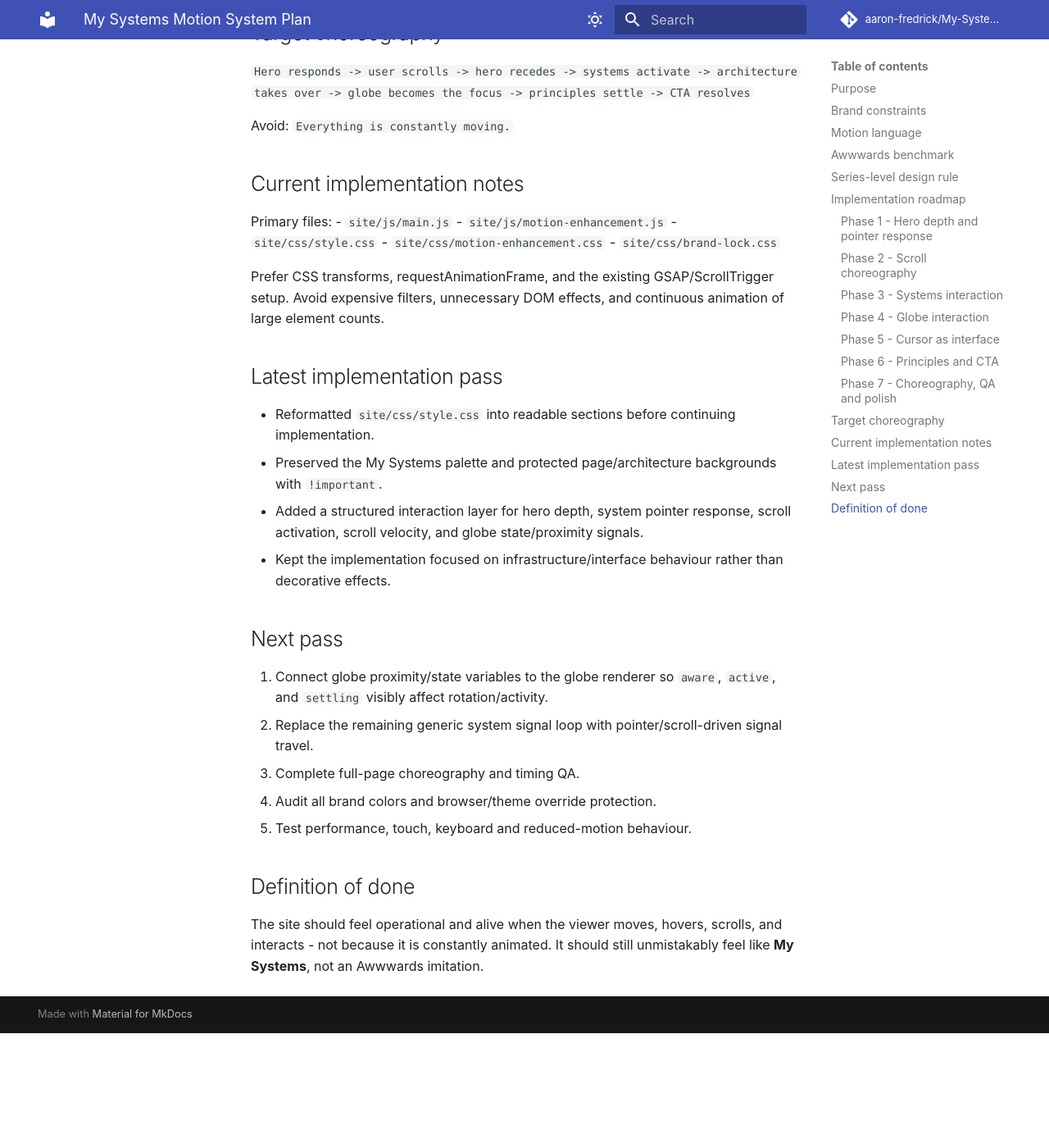
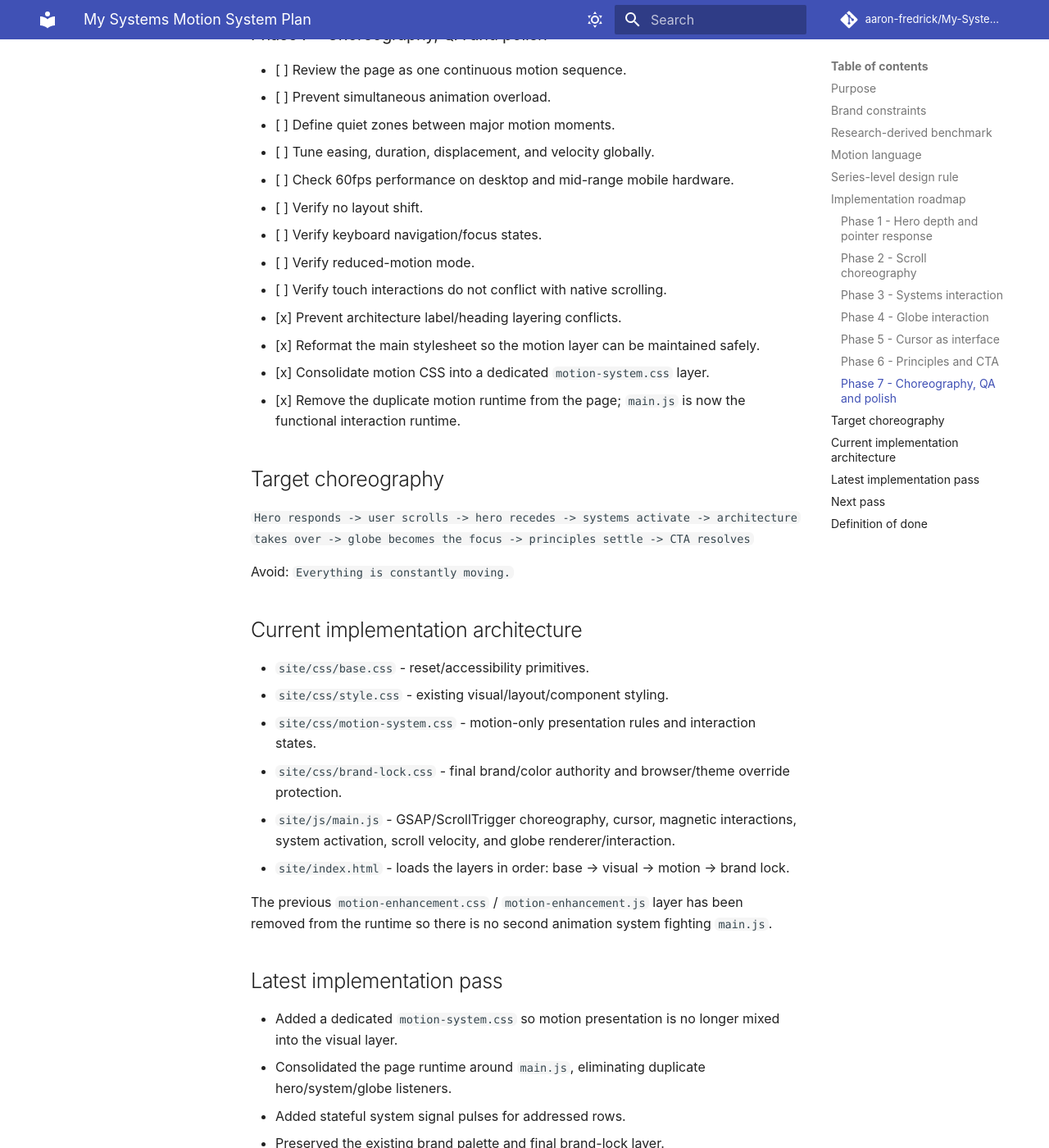
Before and after one commit to aaron-fredrick/My-Systems, an MkDocs documentation site: the page built from docs/MOTION_SYSTEM_PLAN.md, in a window 1280 px wide and 1400 px high, scrolled down 4096 px. Shown: the whole window at 82% size. Built offline with MkDocs 1.6.1 and Material for MkDocs 9.7.7, drawn with Linux system fonts in a browser that asks for light colours; comment, search, counter and statistics services are not loaded; before the commit the page ends 5356 px from its top, so only the background shows below that; some of the changed text lies outside the part shown.

Commit message:
docs: align motion plan with research and consolidated runtime

```diff
--- a/docs/MOTION_SYSTEM_PLAN.md
+++ b/docs/MOTION_SYSTEM_PLAN.md
@@ -16,15 +16,23 @@
 - Brand-sensitive colors remain protected by `site/css/brand-lock.css`; use `!important` where required to prevent browser/theme overrides.
 - Preserve `prefers-reduced-motion` and provide touch equivalents where interaction exists.
 
+## Research-derived benchmark
+Awwwards' current inspiration taxonomy repeatedly treats **scrolling, interaction design, microinteractions, parallax, responsive behaviour, storytelling, transitions, gestures, and 3D/WebGL** as separate quality dimensions. Recent examples also explicitly combine scroll + interaction + animation, mobile interaction + 3D, reactive cursors, and parallax rather than relying on static hover decoration.
+
+The important lesson is not to copy the visual style of award-winning creative sites. Awwwards itself has highlighted the risk of copying fashionable layouts/effects without a clear brand concept. For My Systems, the benchmark is therefore **interaction quality and choreography**, while the visual language remains technical and infrastructure-oriented.
+
+Research references:
+- Awwwards single-page directory / interaction taxonomy: https://www.awwwards.com/websites/single-page-1/
+- Awwwards scroll + animation + microinteraction example: https://www.awwwards.com/inspiration/scrolling-stats-tear-the-paper-ceiling
+- Awwwards mobile scroll / responsive / 3D example: https://www.awwwards.com/inspiration/mobile-scroll-and-interactions-noomo-labs
+- Awwwards cursor-led minimal interaction example: https://www.awwwards.com/inspiration/cursor-led-minimal-animations-shaaz-jung
+- Awwwards interactive homepage example: https://www.awwwards.com/inspiration/interactive-homepage-range-rak
+- Awwwards design-strategy warning against trend copying: https://assets.awwwards.com/awards/gallery/2023/07/HOT-RIGHT-NOW-BOOK-2023.pdf
+
 ## Motion language
 `proximity -> response -> momentum -> alignment -> signal -> transition`
 
 The site should feel like a system responding to an operator.
-
-## Awwwards benchmark
-Use high-quality award work to benchmark interaction fidelity, scroll-linked storytelling, cursor/hover behaviour, transitions, responsive behaviour, accessibility, performance, and choreography - not visual styling.
-
-The target remains recognisably My Systems: technical, calm, precise, modular, infrastructure-oriented, and restrained.
 
 ## Series-level design rule
 My Systems is a series of related infrastructure projects. Individual systems may have their own functional visualisations, but they must feel like parts of one ecosystem.
@@ -70,7 +78,7 @@
 - [x] Neighbouring rows recede when one row is addressed.
 - [x] Keyboard focus uses the same active-row language.
 - [x] Reset signal transforms on pointer exit to prevent stuck borders.
-- [ ] Replace remaining generic looping signal behaviour with interaction/scroll-driven signalling.
+- [x] Active/scroll-active rows now use a controlled signal pulse instead of only a static border.
 
 ### Phase 4 - Globe interaction
 - [x] Continuous autonomous rotation restored.
@@ -110,34 +118,39 @@
 - [ ] Verify touch interactions do not conflict with native scrolling.
 - [x] Prevent architecture label/heading layering conflicts.
 - [x] Reformat the main stylesheet so the motion layer can be maintained safely.
+- [x] Consolidate motion CSS into a dedicated `motion-system.css` layer.
+- [x] Remove the duplicate motion runtime from the page; `main.js` is now the functional interaction runtime.
 
 ## Target choreography
 `Hero responds -> user scrolls -> hero recedes -> systems activate -> architecture takes over -> globe becomes the focus -> principles settle -> CTA resolves`
 
 Avoid: `Everything is constantly moving.`
 
-## Current implementation notes
-Primary files:
-- `site/js/main.js`
-- `site/js/motion-enhancement.js`
-- `site/css/style.css`
-- `site/css/motion-enhancement.css`
-- `site/css/brand-lock.css`
+## Current implementation architecture
+- `site/css/base.css` - reset/accessibility primitives.
+- `site/css/style.css` - existing visual/layout/component styling.
+- `site/css/motion-system.css` - motion-only presentation rules and interaction states.
+- `site/css/brand-lock.css` - final brand/color authority and browser/theme override protection.
+- `site/js/main.js` - GSAP/ScrollTrigger choreography, cursor, magnetic interactions, system activation, scroll velocity, and globe renderer/interaction.
+- `site/index.html` - loads the layers in order: base -> visual -> motion -> brand lock.
 
-Prefer CSS transforms, requestAnimationFrame, and the existing GSAP/ScrollTrigger setup. Avoid expensive filters, unnecessary DOM effects, and continuous animation of large element counts.
+The previous `motion-enhancement.css` / `motion-enhancement.js` layer has been removed from the runtime so there is no second animation system fighting `main.js`.
 
 ## Latest implementation pass
-- Reformatted `site/css/style.css` into readable sections before continuing implementation.
-- Preserved the My Systems palette and protected page/architecture backgrounds with `!important`.
-- Added a structured interaction layer for hero depth, system pointer response, scroll activation, scroll velocity, and globe state/proximity signals.
-- Kept the implementation focused on infrastructure/interface behaviour rather than decorative effects.
+- Added a dedicated `motion-system.css` so motion presentation is no longer mixed into the visual layer.
+- Consolidated the page runtime around `main.js`, eliminating duplicate hero/system/globe listeners.
+- Added stateful system signal pulses for addressed rows.
+- Preserved the existing brand palette and final brand-lock layer.
+- Kept architecture text above the globe to prevent the previously observed overlap.
+- Kept motion quiet when there is no interaction except for intentional globe/network activity.
 
 ## Next pass
-1. Connect globe proximity/state variables to the globe renderer so `aware`, `active`, and `settling` visibly affect rotation/activity.
-2. Replace the remaining generic system signal loop with pointer/scroll-driven signal travel.
-3. Complete full-page choreography and timing QA.
-4. Audit all brand colors and browser/theme override protection.
-5. Test performance, touch, keyboard and reduced-motion behaviour.
+1. Connect globe proximity/state variables directly to renderer behaviour so `aware`, `active`, and `settling` have visibly distinct but restrained responses.
+2. Replace the remaining always-running globe signal activity with sparse stateful signals while retaining autonomous rotation.
+3. Build a unified section-progress choreography rather than isolated ScrollTrigger timelines.
+4. Add touch-specific interaction rules without hijacking native scroll.
+5. Perform visual/performance QA at desktop, tablet, and mobile sizes.
+6. Audit all brand colors and browser/theme override protection after final styling changes.
 
 ## Definition of done
 The site should feel operational and alive when the viewer moves, hovers, scrolls, and interacts - not because it is constantly animated. It should still unmistakably feel like **My Systems**, not an Awwwards imitation.
```
